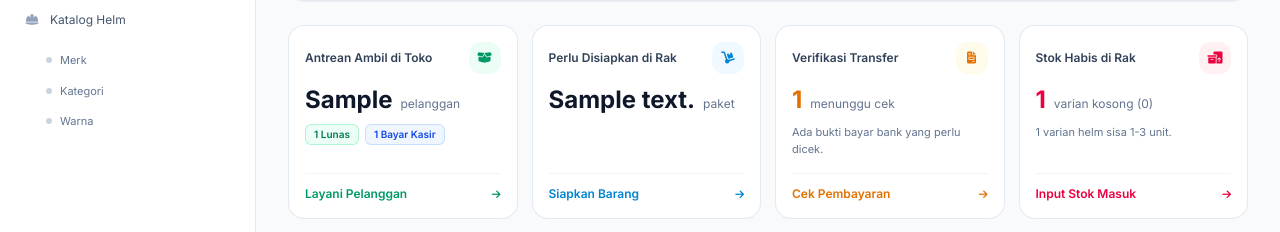
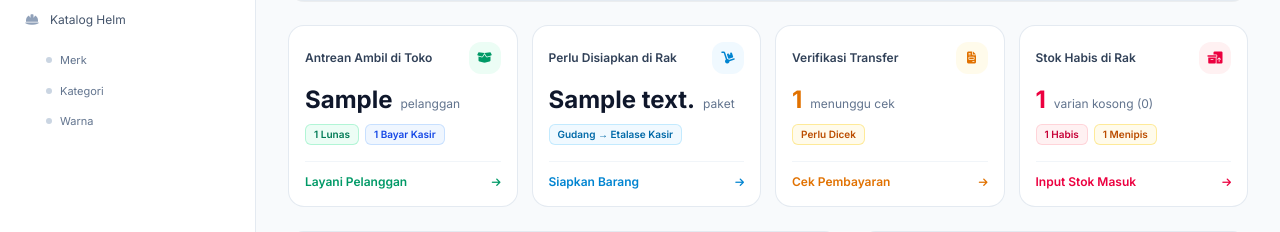
Before and after one commit to RijaMaulana69/project-bayeng-helm, a Laravel app: template resources/views/admin/dashboard.blade.php in a window 1280 px wide. Shown: the part 235-467 px from the top of the page. Run offline with Laravel 12, Linux system fonts and the light colour scheme; the template is opened without the code that fills it: most values are stand-ins (such as "Sample title", 1, 10 or a date in 2020); grey boxes marked "Sample" are stand-in pictures; data that the repository does not hold is empty; style sheets or scripts are compiled from the project's sources; some libraries are stand-ins or nearby versions.

Commit message:
admin: standardize operational stat card badges on cashier dashboard

```diff
--- a/resources/views/admin/dashboard.blade.php
+++ b/resources/views/admin/dashboard.blade.php
@@ -93,6 +93,11 @@
                         <span class="text-2xl font-bold text-slate-900">{{ $pesanan_perlu_disiapkan }}</span>
                         <span class="text-xs text-slate-500 font-normal">paket</span>
                     </div>
+                    <div class="mt-2 flex items-center gap-1.5">
+                        <span class="px-2 py-0.5 rounded-md text-[10px] font-semibold bg-sky-50 text-sky-700 border border-sky-200/80">
+                            Gudang &rarr; Etalase Kasir
+                        </span>
+                    </div>
                 </div>
                 <div class="mt-4 pt-3 border-t border-slate-100 flex items-center justify-between text-xs font-semibold text-sky-600">
                     <span>Siapkan Barang</span>
@@ -116,9 +121,11 @@
                         </span>
                         <span class="text-xs text-slate-500 font-normal">menunggu cek</span>
                     </div>
-                    <p class="mt-2 text-[11px] text-slate-500">
-                        {{ $pesanan_pending_count > 0 ? 'Ada bukti bayar bank yang perlu dicek.' : 'Semua transfer sudah diverifikasi.' }}
-                    </p>
+                    <div class="mt-2 flex items-center gap-1.5">
+                        <span class="px-2 py-0.5 rounded-md text-[10px] font-semibold {{ $pesanan_pending_count > 0 ? 'bg-amber-50 text-amber-700 border border-amber-200/80' : 'bg-slate-50 text-slate-600 border border-slate-200' }}">
+                            {{ $pesanan_pending_count > 0 ? 'Perlu Dicek' : 'Semua Terverifikasi' }}
+                        </span>
+                    </div>
                 </div>
                 <div class="mt-4 pt-3 border-t border-slate-100 flex items-center justify-between text-xs font-semibold text-amber-600">
                     <span>Cek Pembayaran</span>
@@ -142,9 +149,14 @@
                         </span>
                         <span class="text-xs text-slate-500 font-normal">varian kosong (0)</span>
                     </div>
-                    <p class="mt-2 text-[11px] text-slate-500">
-                        {{ $varian_menipis_count }} varian helm sisa 1-3 unit.
-                    </p>
+                    <div class="mt-2 flex items-center gap-1.5 flex-wrap">
+                        <span class="px-2 py-0.5 rounded-md text-[10px] font-semibold bg-rose-50 text-rose-700 border border-rose-200/80">
+                            {{ $varian_habis_count }} Habis
+                        </span>
+                        <span class="px-2 py-0.5 rounded-md text-[10px] font-semibold bg-amber-50 text-amber-700 border border-amber-200/80">
+                            {{ $varian_menipis_count }} Menipis
+                        </span>
+                    </div>
                 </div>
                 <div class="mt-4 pt-3 border-t border-slate-100 flex items-center justify-between text-xs font-semibold text-rose-600">
                     <span>Input Stok Masuk</span>
```
